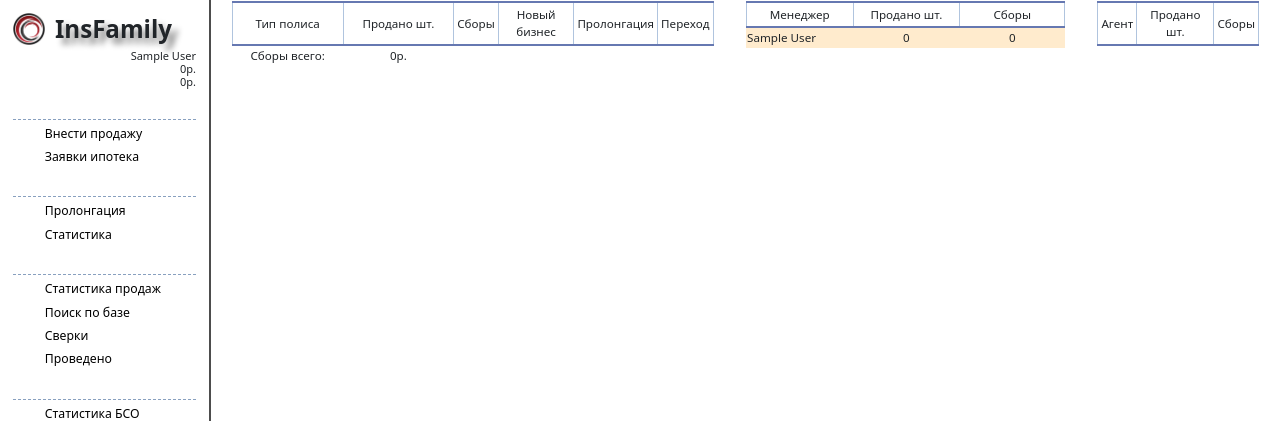
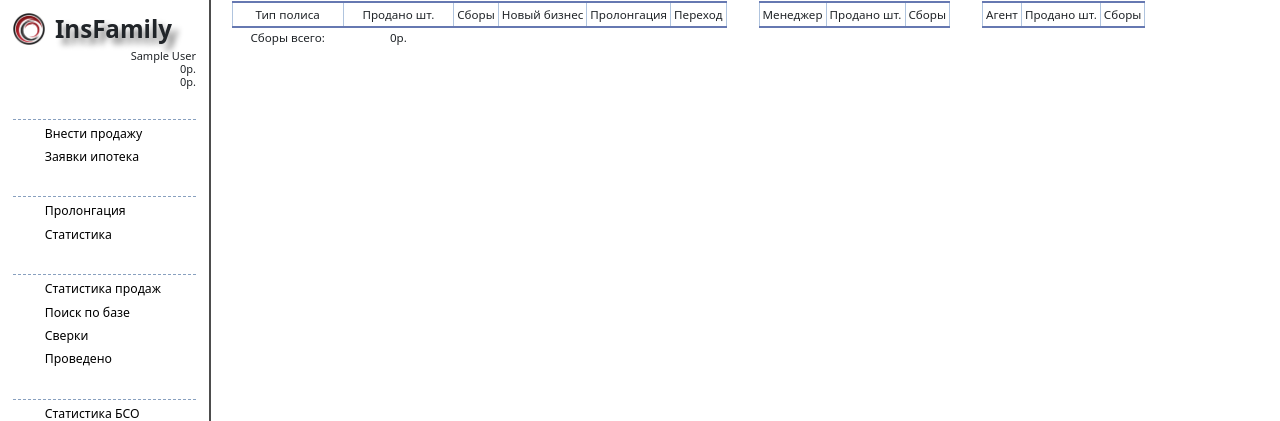
Before and after one commit to DmitriiMurovtsev/insfamily, a Django app: page /statistic/ in a window 1280 px wide. Shown: the top 421 px of the page. Run offline with Django 3.2, Linux system fonts and the light colour scheme; the visitor is signed in with stand-in values (Sample User, id 1); data comes from the database, SQL or seed files in the repository; data that the repository does not hold is empty.

Commit message:
правка css в сверках, убрал админов и агентов из сверок и статистики

```diff
--- a/main/static/main/css/accept.css
+++ b/main/static/main/css/accept.css
@@ -104,7 +104,7 @@ pop_up_body {
 }
 
 input, select {
-    width: 120%;
+    width: 100%;
 }
 
 .str1 {
--- a/main/views.py
+++ b/main/views.py
@@ -190,7 +190,7 @@ def statistic(request):
     if request.user.admin:
         police_for_type = Policy.objects.filter(date_registration__lt=date_end,
                                                 date_registration__gte=date_start)
-        users = User.objects.filter(agent=False)
+        users = User.objects.filter(agent=False, admin=False)
         agents = User.objects.filter(agent=True)
         for user in users:
             temp_dict = {}
@@ -265,7 +265,7 @@ def a_reporting(request):
         date_start = request.GET.get('date_start')
         date_end = request.GET.get('date_end')
     if request.user.admin:
-        users = User.objects.all()
+        users = User.objects.filter(admin=False, agent=False)
         result = Policy.objects.filter(accept=False)
     else:
         users = User.objects.filter(id=request.user.id)
```
